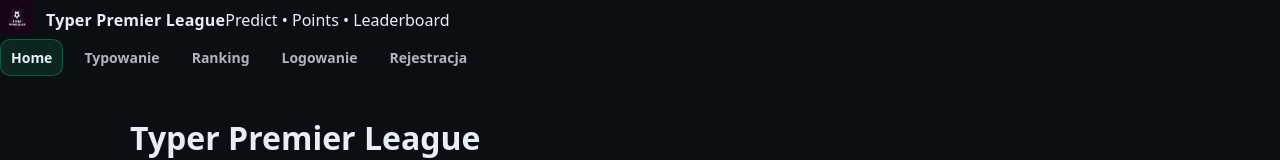
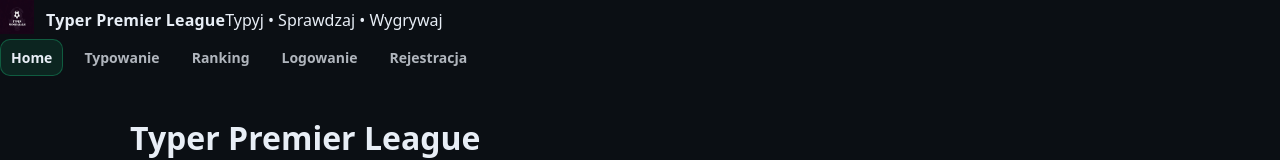
Before and after one commit to red-devils-united/typer-premier-league, a Next.js app: page / in a window 1280 px wide. Shown: the top 160 px of the page. Built offline with nearby package versions, Linux system fonts and the light colour scheme.

Commit message:
Update Header.tsx

```diff
--- a/components/Header.tsx
+++ b/components/Header.tsx
@@ -15,7 +15,7 @@
           </span>
           <span className="brandText">
             <span className="brandTitle">Typer Premier League</span>
-            <span className="brandSubtitle">Predict • Points • Leaderboard</span>
+            <span className="brandSubtitle">Typyj • Sprawdzaj • Wygrywaj</span>
           </span>
         </Link>
 
```
